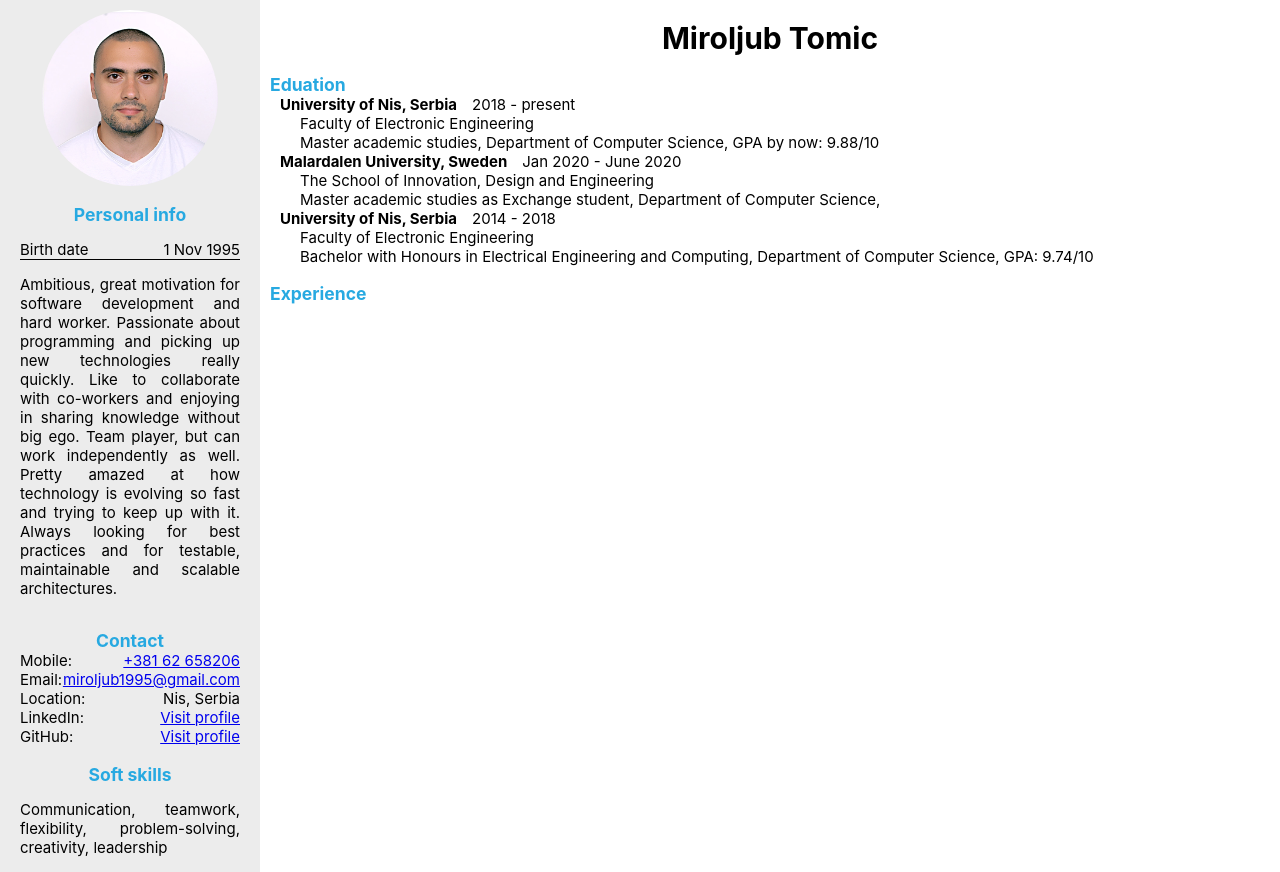
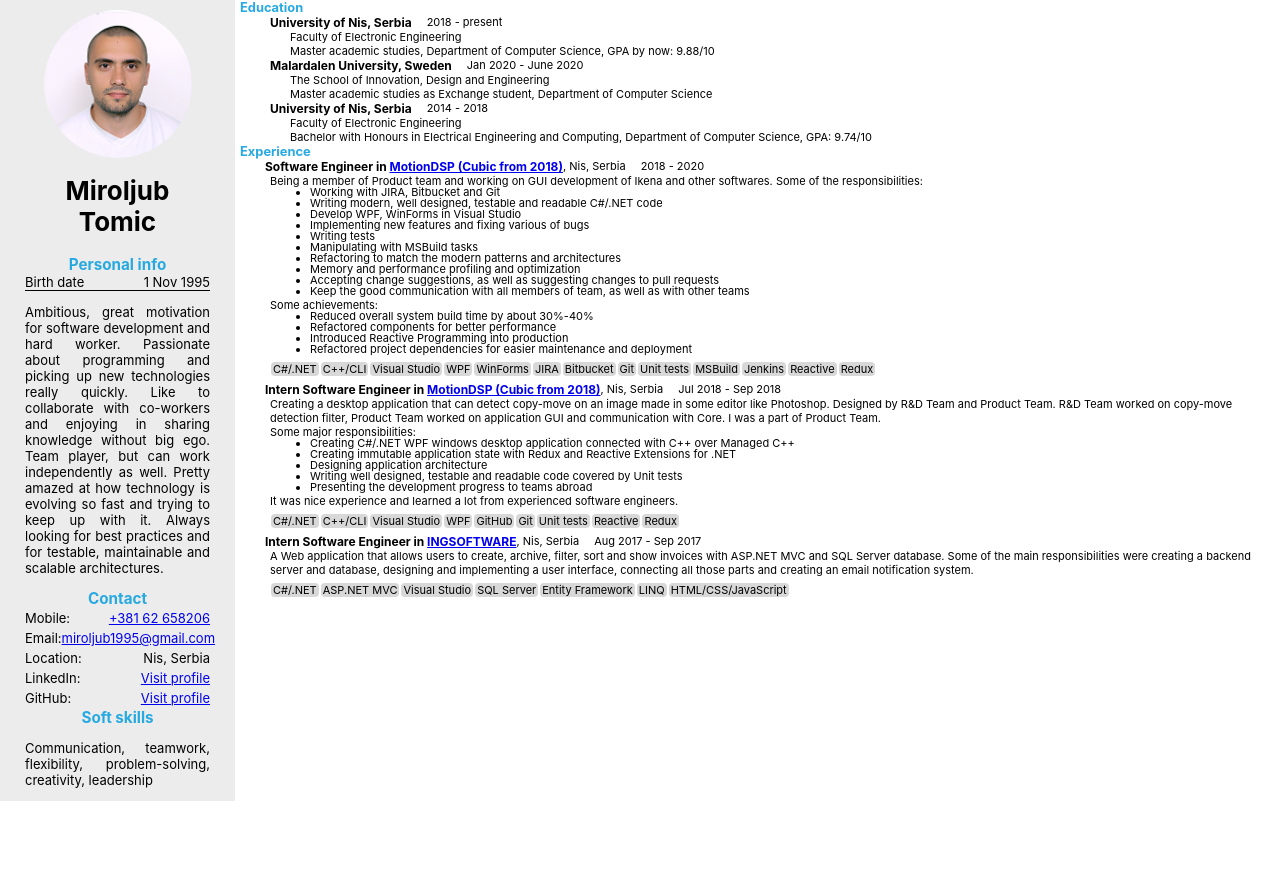
Before and after one commit to miroljub1995/cv, a React (Create React App) app: page / in a window 1280 px wide. After the commit the page ends 801 px from the top, so only its background shows below. Built offline with nearby package versions, Linux system fonts and the light colour scheme.

Commit message:
added Experiances

```diff
--- a/public/index.html
+++ b/public/index.html
@@ -24,7 +24,7 @@
       work correctly both with client-side routing and a non-root public URL.
       Learn how to configure a non-root public URL by running `npm run build`.
     -->
-    <title>React App</title>
+    <title>Miroljub-Tomic-CV</title>
   </head>
   <body>
     <noscript>You need to enable JavaScript to run this app.</noscript>
--- a/src/components/App.css
+++ b/src/components/App.css
@@ -1,20 +1,19 @@
 .column {
   flex-direction: column;
   align-items: stretch;
-}
-
-.column:nth-child(2) {
-  flex-grow: 1;
+  padding: 0 5px;
 }
 
 h1 {
-  margin-bottom: 0;
   text-align: center;
 }
 
 h3 {
   color: rgb(39, 169, 225);
+  margin-top: 0;
   margin-bottom: 0;
-  margin-left: 10px;
-  margin-right: 10px;
 }
+
+b {
+  font-size: 12px;
+}
--- a/src/components/App.tsx
+++ b/src/components/App.tsx
@@ -2,7 +2,7 @@ import React from 'react'
 import './App.css'
 import PersonalInfo from './PersonalInfo'
 import Education from './Education'
-import Experiance from './Experiance'
+import Experiances from './Experiances'
 
 function App() {
   return (
@@ -11,9 +11,8 @@ function App() {
         <PersonalInfo />
       </div>
       <div className='column'>
-        <h1>Miroljub Tomic</h1>
         <Education />
-        <Experiance />
+        <Experiances />
       </div>
     </div>
   )
--- a/src/components/Education.tsx
+++ b/src/components/Education.tsx
@@ -25,8 +25,8 @@ const Items = () => (
         <div>
           {`${studies.school}`}
         </div>
-        <div>{`${studies.studies}, Department of ${studies.department}, ${studies.GPA ?
-          `GPA: ${studies.GPA}` : studies.GPAByNow ? `GPA by now: ${studies.GPAByNow}` : ''}`}</div>
+        <div>{`${studies.studies}, Department of ${studies.department}${studies.GPA ?
+          `, GPA: ${studies.GPA}` : studies.GPAByNow ? `, GPA by now: ${studies.GPAByNow}` : ''}`}</div>
       </div>
     ))}
   </div>
@@ -34,7 +34,7 @@ const Items = () => (
 
 export default () => (
   <>
-    <h3>Eduation</h3>
+    <h3>Education</h3>
     <Items />
   </>
 )
--- a/src/components/Experiance.tsx
+++ /dev/null
@@ -1,7 +0,0 @@
-import React from 'react'
-
-export default () => (
-  <>
-    <h3>Experience</h3>
-  </>
-)
--- /dev/null
+++ b/src/components/Experiances.css
@@ -0,0 +1,27 @@
+.exp {
+  margin-left: 20px;
+}
+
+.exp > div:first-child > span:last-child {
+  margin-left: 15px;
+}
+
+.desc-list {
+  margin: 0;
+}
+.desc-list > li {
+  margin-top: -3px;
+}
+
+ul.keywords {
+  list-style-type: none;
+  margin: 5px 0;
+  padding-left: 5px;
+}
+.keywords > li {
+  float: left;
+  margin: 1px 1px;
+  padding: 0px 2px;
+  background-color: rgb(216, 216, 216);
+  border-radius: 4px;
+}
--- /dev/null
+++ b/src/components/Experiances.tsx
@@ -0,0 +1,45 @@
+import React from 'react'
+import { experiences } from '../data/experiences.json'
+import './Experiances.css'
+import { switchExp } from './Utils'
+
+const Items = () => (
+  <>
+    {experiences.map((exp, i) => (
+      <div key={i} className='column exp'>
+        <div>
+          <b>
+            <span>{exp.position} in </span>
+            <a href={exp.companyLink} target="_blank" rel="noopener noreferrer">{exp.company}</a>
+          </b>
+          <span>, {exp.location}</span>
+          <span>{exp.from} - {exp.to}</span>
+        </div>
+        <div className='column'>
+          {exp.description.map((desc, i) => switchExp(desc.type, {
+            'text': () => (<span key={i}>{desc.value}</span>),
+            'list': () => (
+              <ul key={i} className='desc-list'>
+                {(desc.value as string[]).map((val) => (
+                  <li key={val}>{val}</li>
+                ))}
+              </ul>
+            )
+          }))}
+        </div>
+        <ul className='keywords'>
+          {exp.keywords.map(w => (
+            <li key={w}>{w}</li>
+          ))}
+        </ul>
+      </div>
+    ))}
+  </>
+)
+
+export default () => (
+  <>
+    <h3>Experience</h3>
+    <Items />
+  </>
+)
--- a/src/components/PersonalInfo.css
+++ b/src/components/PersonalInfo.css
@@ -1,5 +1,5 @@
 :root {
-  --personal-info-width: 260px;
+  --personal-info-width: 225px;
 }
 
 .personal-info {
@@ -8,6 +8,11 @@
   align-items: center;
   padding: 10px 20px 0;
   box-sizing: border-box;
+  height: 100%;
+  font-size: 13px;
+}
+
+.app > .column:first-child {
   background-color: rgb(236, 236, 236);
 }
 
@@ -17,7 +22,7 @@
   border-bottom: 1px solid black;
 }
 .birth-date p {
-  margin-bottom: 0;
+  margin: 0;
 }
 
 .profile-image {
@@ -37,6 +42,7 @@
 }
 .contact > div {
   justify-content: space-between;
+  margin: 2px 0;
 }
 .contact p {
   margin: 0;
--- a/src/components/PersonalInfo.tsx
+++ b/src/components/PersonalInfo.tsx
@@ -32,6 +32,7 @@ export default function PersonalInfo() {
   return (
     <div className='personal-info'>
       <img className='profile-image' src={profileImage} alt='' />
+      <h1>Miroljub Tomic</h1>
       <h3>Personal info</h3>
       <div className='birth-date'>
         <p>Birth date</p>
--- /dev/null
+++ b/src/components/Utils.ts
@@ -0,0 +1,12 @@
+
+function switchExp<Te extends string | number, Tr>(val: Te, cases: { [caseV in Te]: () => Tr } & { 'default': () => Tr }): Tr
+function switchExp<Te extends string | number, Tr>(val: Te, cases: { [caseV in Te]: () => Tr }): Tr | null
+function switchExp<Te extends string | number, Tr>(val: Te, cases: { [caseV in Te]: () => Tr } & { 'default': () => Tr } | { [caseV in Te]: () => Tr }): Tr | null {
+  if (val in cases)
+    return cases[val]()
+  if ('default' in cases)
+    return cases['default']()
+  return null
+}
+
+export { switchExp }
--- /dev/null
+++ b/src/data/experiences.json
@@ -0,0 +1,127 @@
+{
+  "experiences": [
+    {
+      "company": "MotionDSP (Cubic from 2018)",
+      "companyLink": "https://www.motiondsp.com",
+      "position": "Software Engineer",
+      "location": "Nis, Serbia",
+      "from": "2018",
+      "to": "2020",
+      "description": [
+        {
+          "type": "text",
+          "value": "Being a member of Product team and working on GUI development of Ikena and other softwares. Some of the responsibilities:"
+        },
+        {
+          "type": "list",
+          "value": [
+            "Working with JIRA, Bitbucket and Git",
+            "Writing modern, well designed, testable and readable C#/.NET code",
+            "Develop WPF, WinForms in Visual Studio",
+            "Implementing new features and fixing various of bugs",
+            "Writing tests",
+            "Manipulating with MSBuild tasks",
+            "Refactoring to match the modern patterns and architectures",
+            "Memory and performance profiling and optimization",
+            "Accepting change suggestions, as well as suggesting changes to pull requests",
+            "Keep the good communication with all members of team, as well as with other teams"
+          ]
+        },
+        {
+          "type": "text",
+          "value": "Some achievements:"
+        },
+        {
+          "type": "list",
+          "value": [
+            "Reduced overall system build time by about 30%-40%",
+            "Refactored components for better performance",
+            "Introduced Reactive Programming into production",
+            "Refactored project dependencies for easier maintenance and deployment"
+          ]
+        }
+      ],
+      "keywords": [
+        "C#/.NET",
+        "C++/CLI",
+        "Visual Studio",
+        "WPF",
+        "WinForms",
+        "JIRA",
+        "Bitbucket",
+        "Git",
+        "Unit tests",
+        "MSBuild",
+        "Jenkins",
+        "Reactive",
+        "Redux"
+      ]
+    },
+    {
+      "company": "MotionDSP (Cubic from 2018)",
+      "companyLink": "https://www.motiondsp.com",
+      "position": "Intern Software Engineer",
+      "location": "Nis, Serbia",
+      "from": "Jul 2018",
+      "to": "Sep 2018",
+      "description": [
+        {
+          "type": "text",
+          "value": "Creating a desktop application that can detect copy-move on an image made in some editor like Photoshop. Designed by R&D Team and Product Team. R&D Team worked on copy-move detection filter, Product Team worked on application GUI and communication with Core. I was a part of Product Team."
+        },
+        {
+          "type": "text",
+          "value": "Some major responsibilities:"
+        },
+        {
+          "type": "list",
+          "value": [
+            "Creating C#/.NET WPF windows desktop application connected with C++ over Managed C++",
+            "Creating immutable application state with Redux and Reactive Extensions for .NET",
+            "Designing application architecture",
+            "Writing well designed, testable and readable code covered by Unit tests",
+            "Presenting the development progress to teams abroad"
+          ]
+        },
+        {
+          "type": "text",
+          "value": "It was nice experience and learned a lot from experienced software engineers."
+        }
+      ],
+      "keywords": [
+        "C#/.NET",
+        "C++/CLI",
+        "Visual Studio",
+        "WPF",
+        "GitHub",
+        "Git",
+        "Unit tests",
+        "Reactive",
+        "Redux"
+      ]
+    },
+    {
+      "company": "INGSOFTWARE",
+      "companyLink": "https://www.ingsoftware.com",
+      "position": "Intern Software Engineer",
+      "location": "Nis, Serbia",
+      "from": "Aug 2017",
+      "to": "Sep 2017",
+      "description": [
+        {
+          "type": "text",
+          "value": "A Web application that allows users to create, archive, filter, sort and show invoices with ASP.NET MVC and SQL Server database. Some of the main responsibilities were creating a backend server and database, designing and implementing a user interface, connecting all those parts and creating an email notification system."
+        }
+      ],
+      "keywords": [
+        "C#/.NET",
+        "ASP.NET MVC",
+        "Visual Studio",
+        "SQL Server",
+        "Entity Framework",
+        "LINQ",
+        "HTML/CSS/JavaScript"
+      ]
+    }
+  ]
+}
--- a/src/index.css
+++ b/src/index.css
@@ -3,7 +3,7 @@ body {
   font-family: -apple-system, BlinkMacSystemFont, 'Segoe UI', 'Roboto', 'Oxygen', 'Ubuntu', 'Cantarell', 'Fira Sans', 'Droid Sans', 'Helvetica Neue', sans-serif;
   -webkit-font-smoothing: antialiased;
   -moz-osx-font-smoothing: grayscale;
-  font-size: 15px;
+  font-size: 11px;
 }
 
 code {
```
